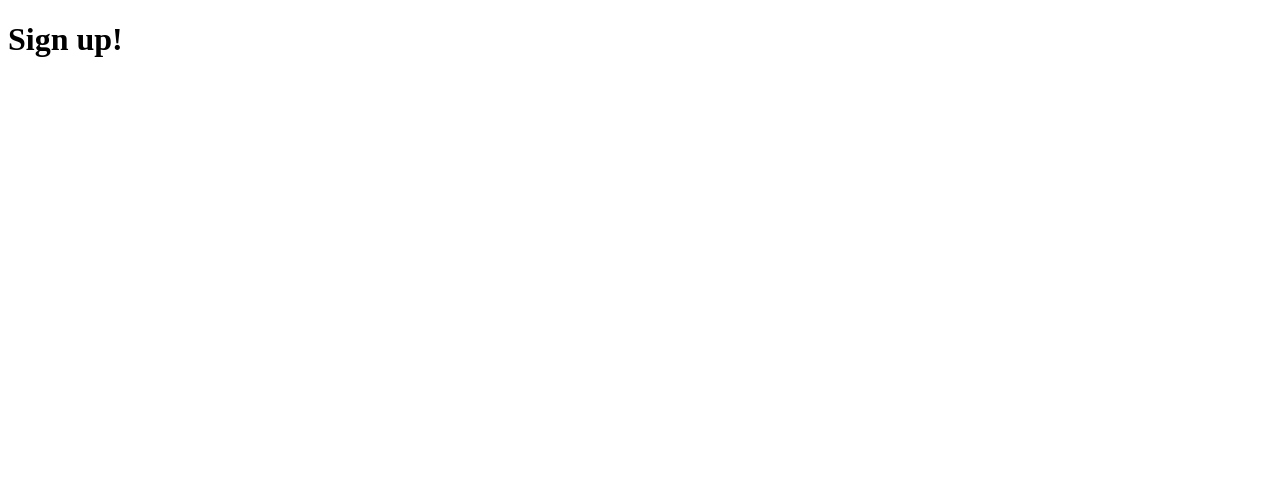
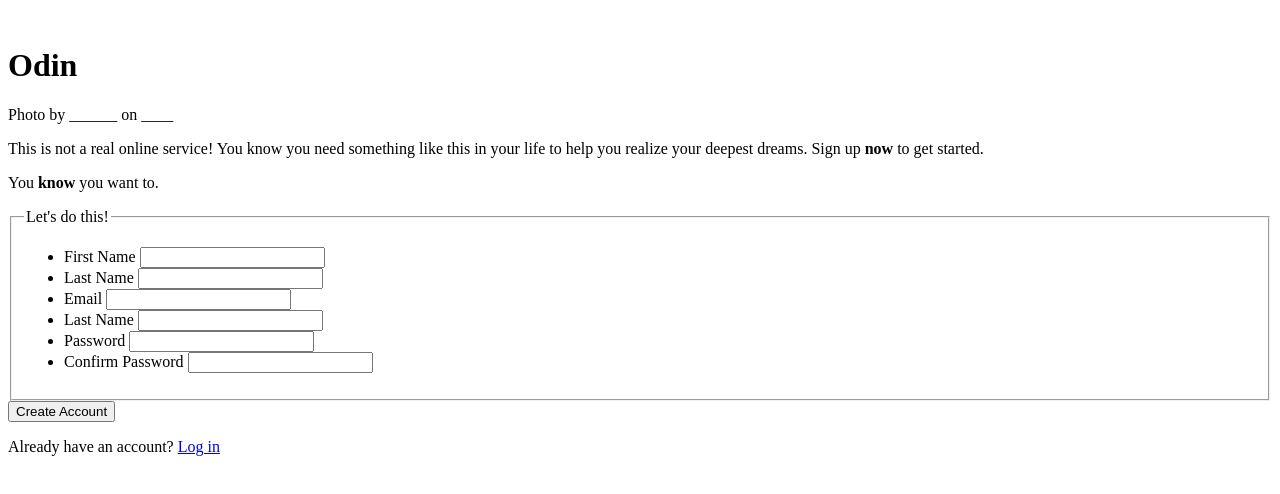
Before and after one commit to crystalsolenoid/odin-signup, a plain HTML site: page index.html in a window 1280 px wide. Drawn offline with Linux system fonts and the light colour scheme.

Commit message:
Create outline in HTML

```diff
--- a/index.html
+++ b/index.html
@@ -10,6 +10,47 @@
   </head>
 
   <body>
-    <h1>Sign up!</h1>
+    <header>
+      <img/> <!--Logo-->
+      <h1>Odin</h1>
+      <footer>Photo by ______ on ____</footer>
+    </header>
+    <main>
+      <p>This is not a real online service! You know you need something like this in your life to help you realize your deepest dreams. Sign up <strong>now</strong> to get started.</p>
+      <p>You <strong>know</strong> you want to.</p>
+      <form method=post> <!--Form, including button-->
+        <fieldset>
+          <legend>Let's do this!</legend>
+          <ul>
+            <li>
+              <label for=firstName>First Name</label>
+              <input type=text id=firstName name=firstName>
+            </li>
+            <li>
+              <label for=lastName>Last Name</label>
+              <input type=text id=lastName name=lastName>
+            </li>
+            <li>
+              <label for=email>Email</label>
+              <input type=email id=email name=email>
+            </li>
+            <li>
+              <label for=phoneNumber>Last Name</label>
+              <input type=number id=phoneNumber name=phoneNumber>
+            </li>
+            <li>
+              <label for=password>Password</label>
+              <input type=text id=password name=password>
+            </li>
+            <li>
+              <label for=password2>Confirm Password</label>
+              <input type=text id=password2 name=password2>
+            </li>
+          </ul>
+        </fieldset>
+        <button>Create Account</button>
+      </form>
+      <footer><p>Already have an account? <a href=#>Log in</a></p></footer>
+    </main>
   </body>
 </html>
```
